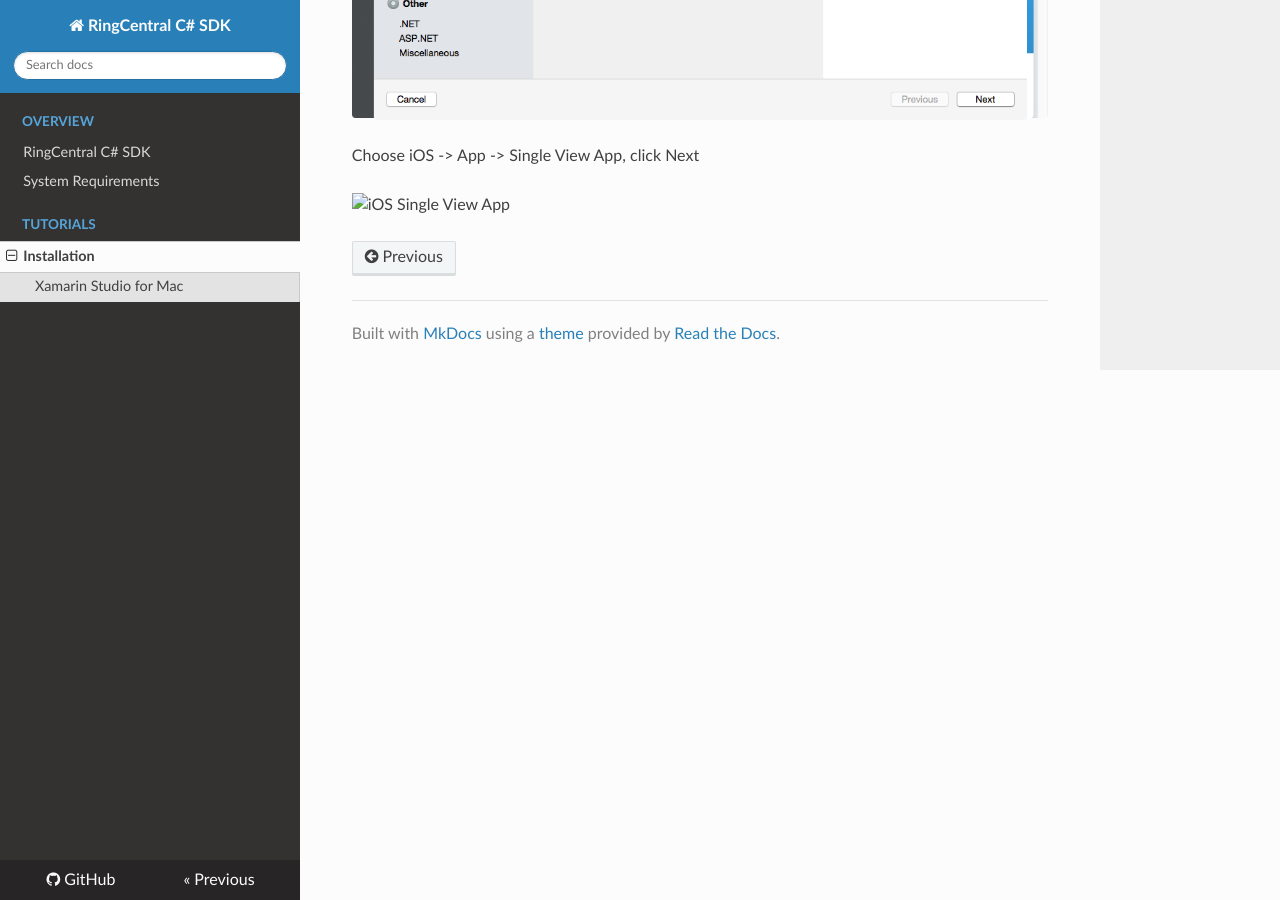
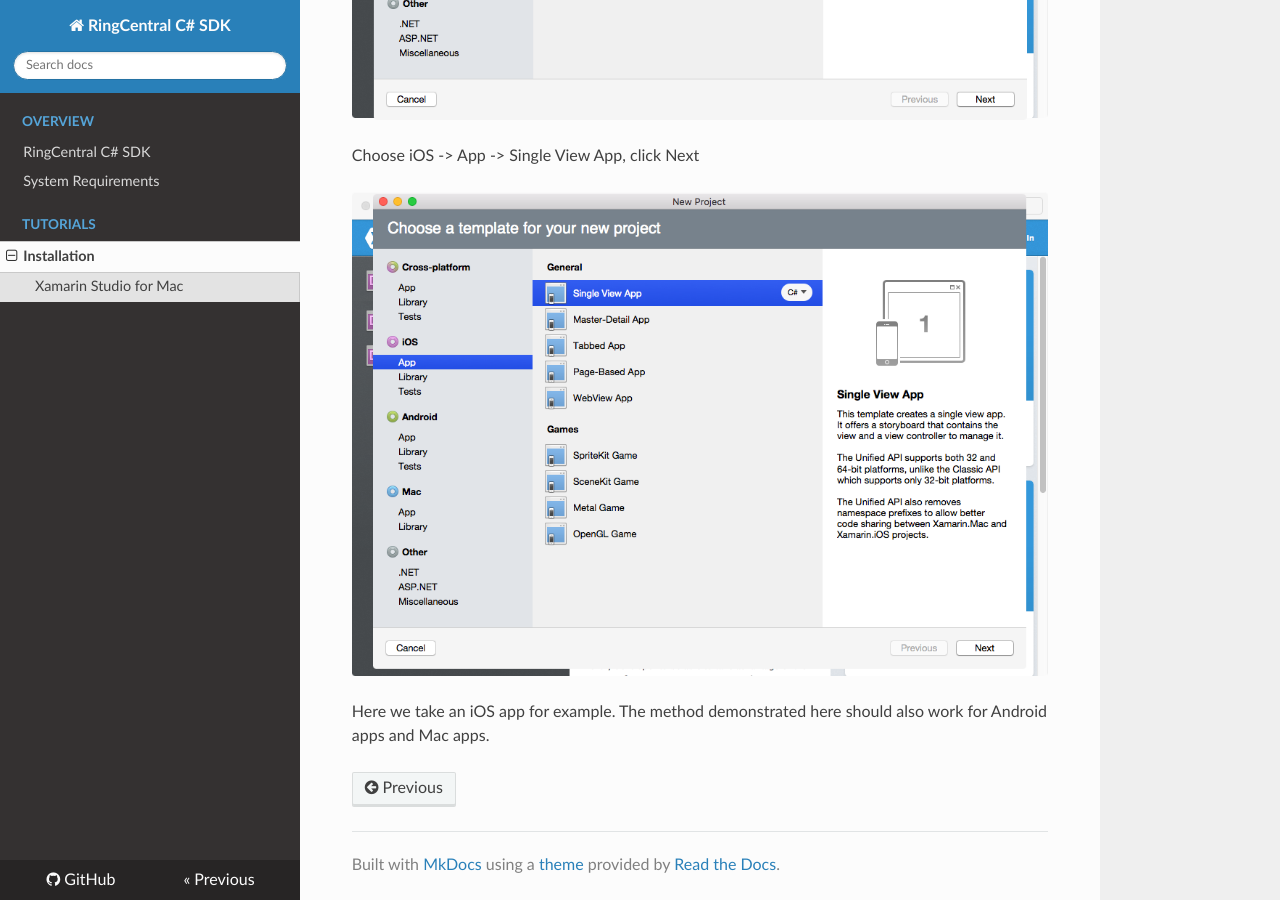
Before and after one commit to tylerlong/ringcentral-csharp-docs, an MkDocs documentation site: the page built from docs/installation.md, in a window 1280 px wide and 900 px high, scrolled down 1233 px. Built offline with MkDocs 1.6.1, drawn with Linux system fonts in a browser that asks for light colours; nearby versions of some CDN libraries; old or Windows-style settings are respelled for this version of MkDocs; some of the changed text lies outside the part shown.

Commit message:
Fix typo

```diff
--- a/docs/installation.md
+++ b/docs/installation.md
@@ -9,10 +9,13 @@ Launch Xamarin Studio
 
 ![Xamarin Studio](screenshots/xamarin-studio.png)
 
-Press keyboard shortcut: `Shift + CMD + N` to create a new solution:
+Press keyboard shortcut: `Shift + CMD + N` to create a new solution
 
 ![New Solution](screenshots/new-solution.png)
 
 Choose iOS -> App -> Single View App, click Next
 
-![iOS Single View App](ios-single-view-app.png)
+![iOS Single View App](screenshots/ios-single-view-app.png)
+
+Here we take an iOS app for example.
+The method demonstrated here should also work for Android apps and Mac apps.
```
